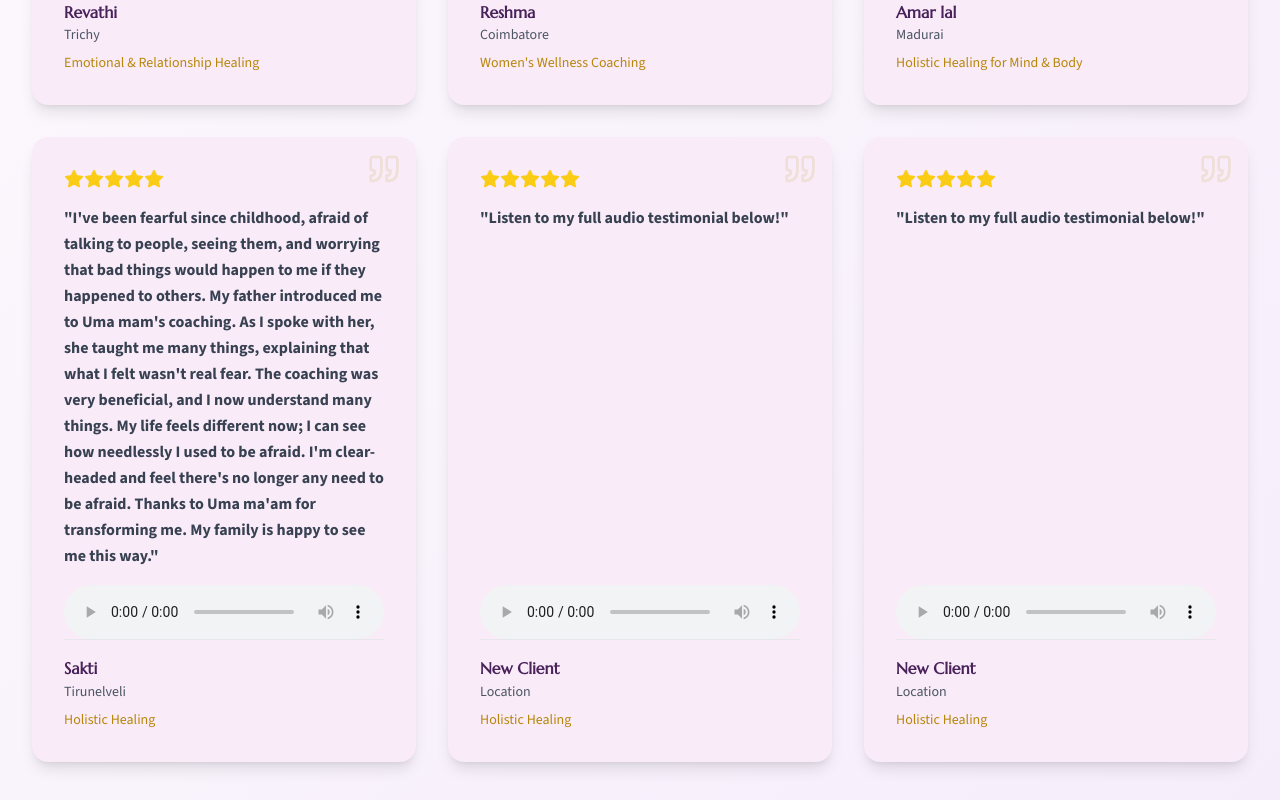
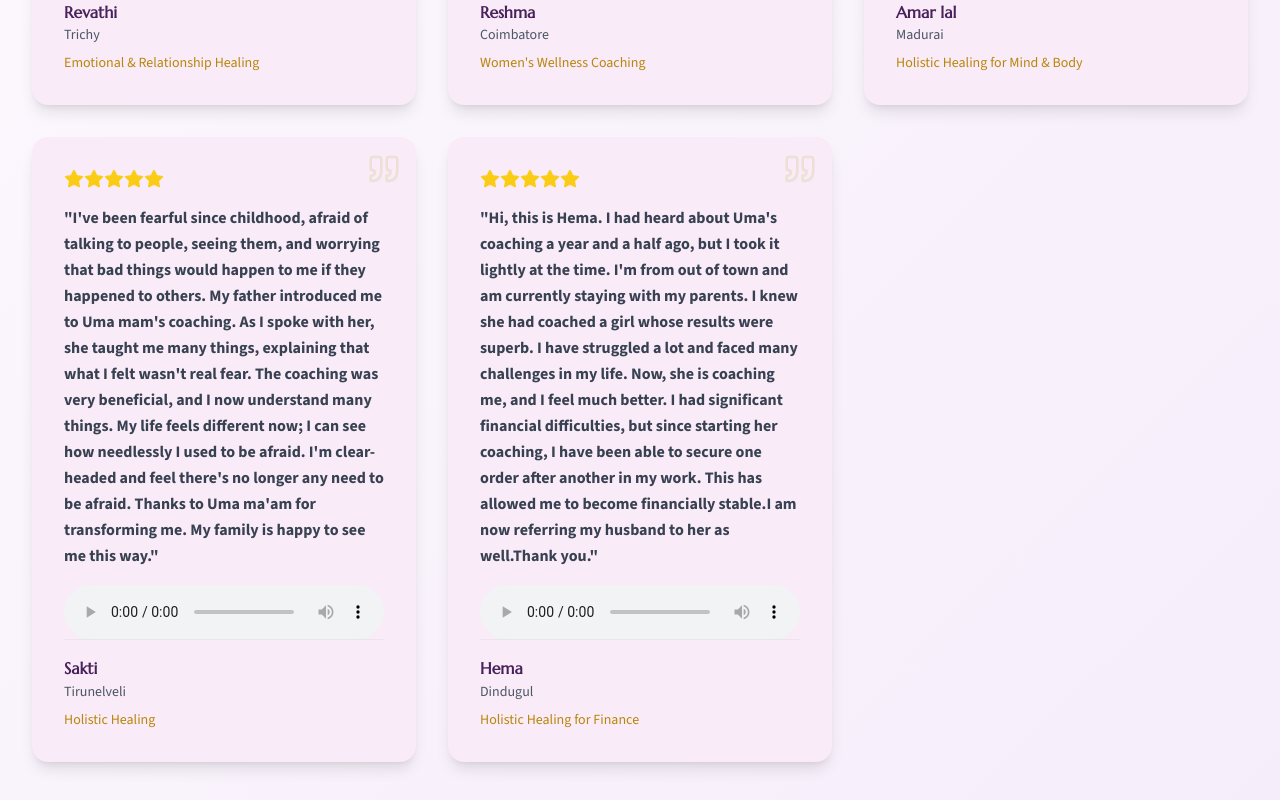
Before and after one commit to rameshkumark24/Umapandiyan, a React (Vite) app: page /testimonials in a window 1280 px wide. Shown: the part 1620-2420 px from the top of the page. Built offline with nearby package versions, Linux system fonts and the light colour scheme.

Commit message:
Update Testimonials.jsx

```diff
--- a/src/pages/Testimonials.jsx
+++ b/src/pages/Testimonials.jsx
@@ -64,21 +64,12 @@ const Testimonials = () => {
     },
     {
       id: 8,
-      name: "New Client",
-      location: "Location",
+      name: "Hema",
+      location: "Dindugul",
       rating: 5,
-      text: "Listen to my full audio testimonial below!",
-      treatment: "Holistic Healing",
-      audioSrc: "/audio/your-audio-file.mp3"
-    },
-    {
-      id: 9,
-      name: "New Client",
-      location: "Location",
-      rating: 5,
-      text: "Listen to my full audio testimonial below!",
-      treatment: "Holistic Healing",
-      audioSrc: "/audio/your-audio-file.mp3"
+      text: "Hi, this is Hema. I had heard about Uma's coaching a year and a half ago, but I took it lightly at the time. I'm from out of town and am currently staying with my parents. I knew she had coached a girl whose results were superb. I have struggled a lot and faced many challenges in my life. Now, she is coaching me, and I feel much better. I had significant financial difficulties, but since starting her coaching, I have been able to secure one order after another in my work. This has allowed me to become financially stable.I am now referring my husband to her as well.Thank you.",
+      treatment: "Holistic Healing for Finance",
+      audioSrc: "https://audio.jukehost.co.uk/oEAX1CpCG5ilqYBmrfcWuAon8P8UziJO"
     }
   ];
 
```
